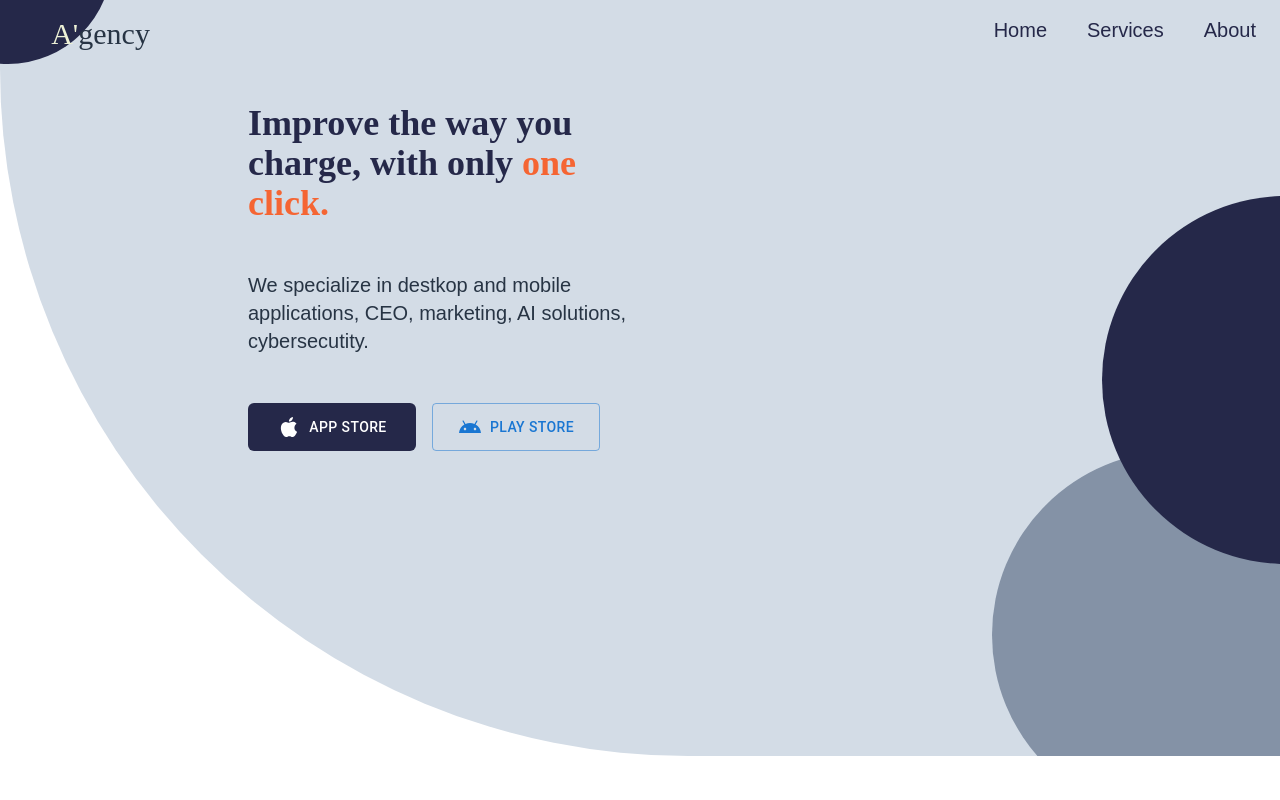
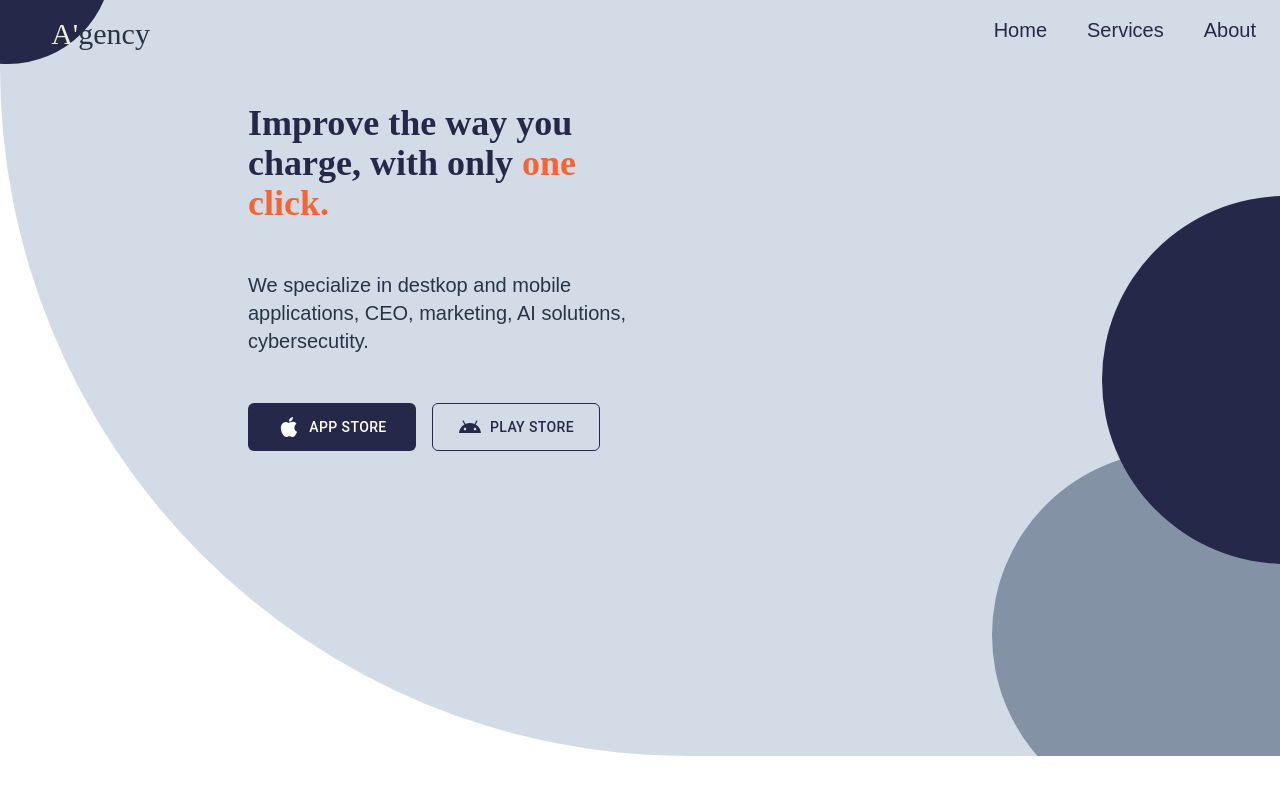
Before and after one commit to nazrinibrahimli/A-gency-website, a Next.js app: page / in a window 1280 px wide. Shown: the top 800 px of the page. Built offline with nearby package versions, Linux system fonts and the light colour scheme.

Commit message:
buttons changed

```diff
--- a/app/components/landing.jsx
+++ b/app/components/landing.jsx
@@ -16,8 +16,8 @@ const LandingPage = () => {
      <div className='w-[10.5rem] font-sans bg-[#252849]  text-[white] rounded-md mr-[1rem] h-[3rem] '>
        <Button variant="" className='h-full w-full'><AppleIcon sx={{mr:1}}/>  App store</Button>
       </div>
-      <div className='w-[10.5rem] sm:mt-[0.8rem] lg:mt-0 font-sans rounded-md h-[3rem] border-[#252849] text-[#252849]'>
-      <Button variant="outlined" className='h-full w-full border-[#252849] text-[#252849] '><AndroidIcon sx={{mr:1}}/> Play store</Button>
+      <div className='w-[10.5rem] sm:mt-[0.8rem] lg:mt-0 font-sans rounded-md h-[3rem] border-[#252849] border-[1px] text-[#252849]'>
+      <Button variant="" className='h-full w-full'><AndroidIcon sx={{mr:1}}/> Play store</Button>
       </div>
      </div>
 
--- a/app/page.jsx
+++ b/app/page.jsx
@@ -52,8 +52,8 @@ export default function Home() {
      <div className='w-[10.5rem] font-sans bg-[#252849]  text-[white] rounded-md mr-[1rem] h-[3rem] '>
        <Button variant="" className='h-full w-full'><AppleIcon sx={{mr:1}}/>  App store</Button>
       </div>
-      <div className='w-[10.5rem] sm:mt-[0.8rem] lg:mt-0 font-sans rounded-md h-[3rem] border-[#252849] text-[#252849]'>
-      <Button variant="outlined" className='h-full w-full border-[#252849] text-[#252849] '><AndroidIcon sx={{mr:1}}/> Play store</Button>
+      <div className='w-[10.5rem] sm:mt-[0.8rem] lg:mt-0 font-sans rounded-md h-[3rem] border-[#252849] border-[1px] text-[#252849]'>
+      <Button variant="" className='h-full w-full'><AndroidIcon sx={{mr:1}}/> Play store</Button>
       </div>
      </div>
       </div>
```
